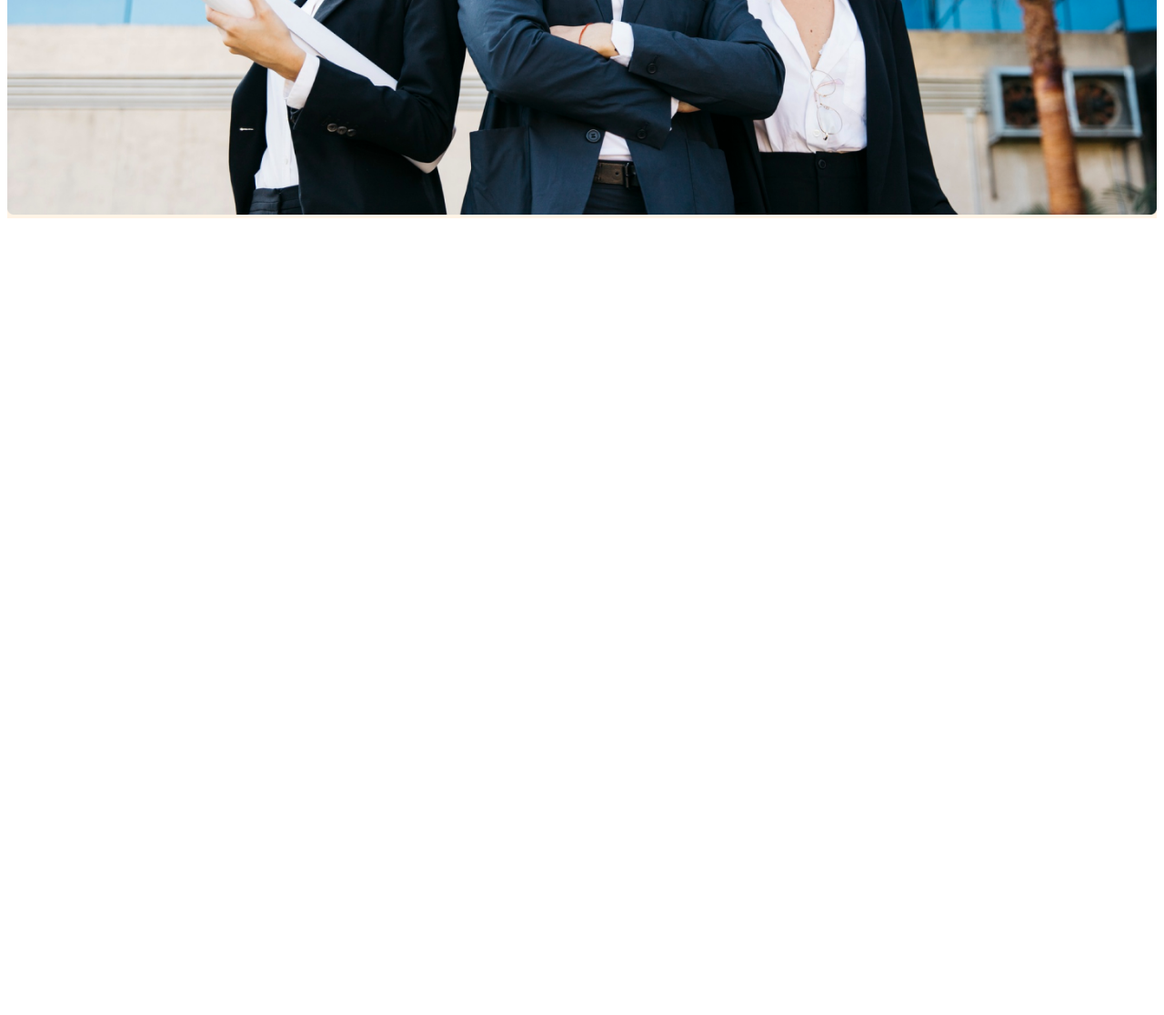
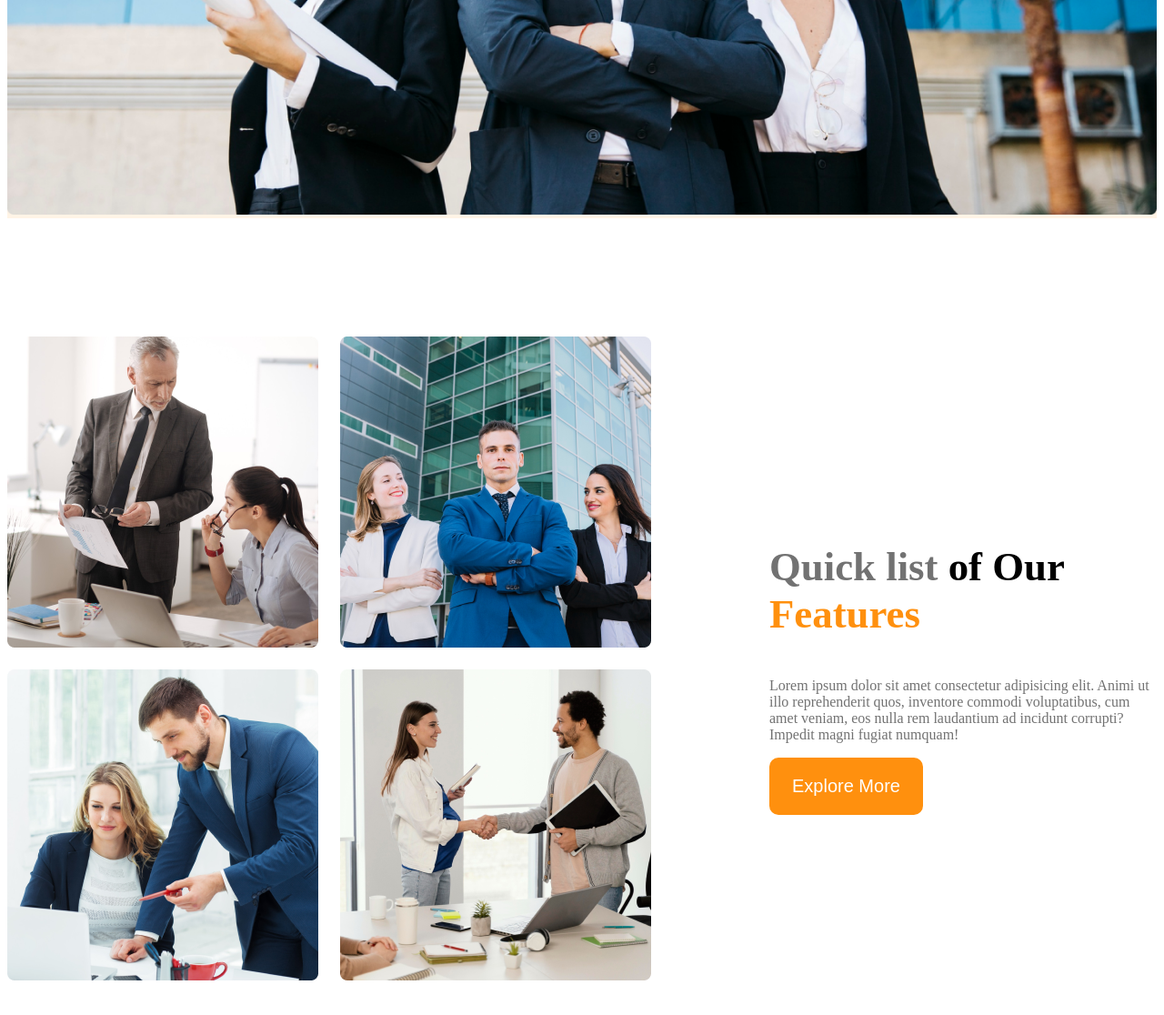
Before and after one commit to hasibislam123/g3-architects-website, a plain HTML site: page index.html in a window 1280 px wide. Shown: the part 936-2052 px from the top of the page at 91% size. Before the commit the page ends 1184 px from the top, so only its background shows below. Drawn offline with Linux system fonts and the light colour scheme; a web font is replaced by a local one.

Commit message:
added the new code

```diff
--- a/index.html
+++ b/index.html
@@ -27,7 +27,25 @@
          </div>
     </header>
     <main>
+        <!--team section start-->
+        <section class="teams display-flex">
+            <div class="team-img-container">
+                <img src="images/team1.png" alt="">
+                <img src="images/team2.png" alt="">
+                <img src="images/team3.png" alt="">
+                <img src="images/team4.png" alt="">
+            </div>
+            <div class="our-features">
+                <h3 class="section-title"><span id="Quick-list " class="texy-light-gray">Quick list </span><span>of Our</span><br><span class="text-primary">Features</span> </h3>
+                <p class="features-description texy-light-gray">Lorem ipsum dolor sit amet consectetur adipisicing elit. Animi ut illo reprehenderit quos, inventore commodi voluptatibus, cum amet veniam, eos nulla rem laudantium ad incidunt corrupti? Impedit magni fugiat numquam!</p>
+                <button class="btn-primary">Explore More</button>
+            </div>
+        </section>
+        <!-- features will enjoy-->
 
+        <section></section>
+
+        <!--some facts-->
     </main>
     <footer>
 
--- a/styles/style.css
+++ b/styles/style.css
@@ -9,6 +9,9 @@
 /* Shared styles */
 .display-flex{
     display: flex;
+}
+.text-primary{
+    color: #FF900E;
 }
 
 .btn-primary{
@@ -30,6 +33,15 @@
 
 .bg-light{
     background-color: rgba(255, 144, 14, 0.1);
+}
+
+main{
+    max-width: 1440px;
+    margin: 0 auto;
+}
+
+main > section{
+    margin-top: 130px;
 }
 /*header styles */
 
@@ -74,9 +86,49 @@
 .banner-image{
     width: 100%;
 }
+/* team and feature relatade styles */
+.teams{
+    align-items: center;
+}
+.team-img-container{
+    display: grid;
+    grid-template-columns: repeat(2, 1fr);
+    gap: 24px;
+}
+.our-features{
+    margin-left: 130px;
+    max-width: 530px;
+}
+.section-title{
+    font-size: 2.8rem;
+    font-weight: 700;
+}
+#Quick-list{
+    font-weight: 500;
+}
 /* reponsive media query */
 @media screen and (max-width: 576px) {
     .navbar, .nav-links{
         flex-direction: column;
     }
+    .teams{
+        flex-direction: column;
+    }
+    .team-img-container{
+        grid-template-columns: repeat(1, 1fr);
+    }
+    .our-features{
+        margin-left: 20px;
+    }
 }
+
+/*medium size device*/
+
+@media screen and (min-width:576px) and (max-width:992px) {
+    .teams{
+        flex-direction: column;
+    }
+    .our-features{
+        margin: 50px auto;
+    }
+}
```
